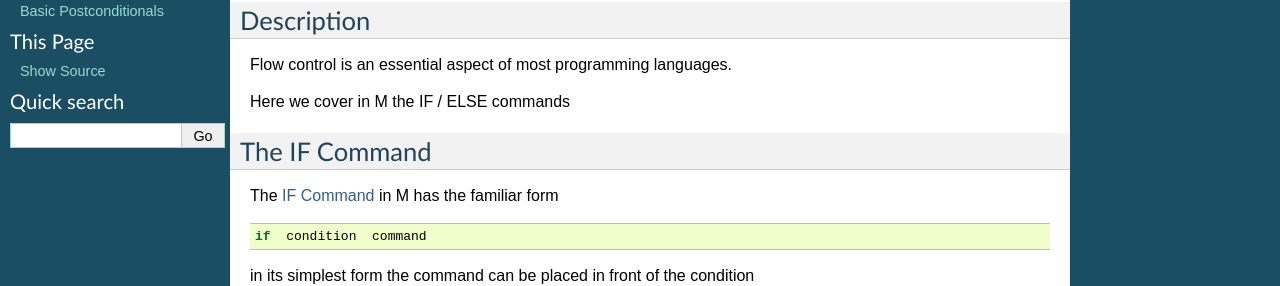
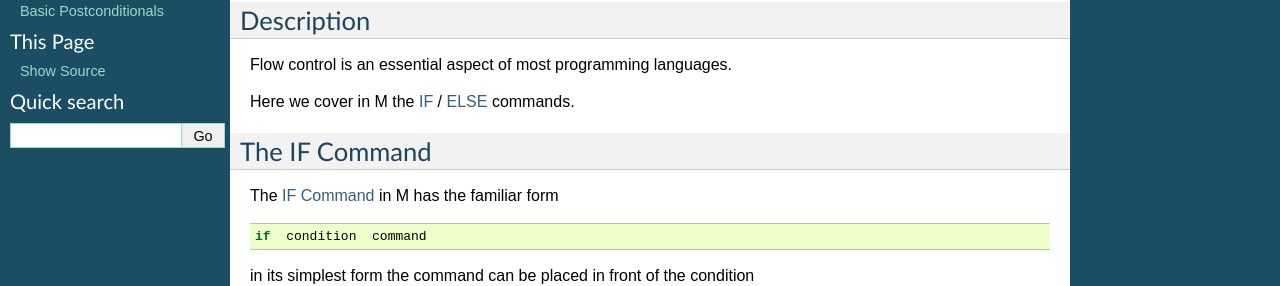
Before and after one commit to luisibanez/M-Tutorial, a Sphinx documentation site: the page built from source/BasicConditionals_Lesson.rst, in a window 1280 px wide. Shown: the part 225-511 px from the top of the page. Built offline with Sphinx 7.4.7, drawn with Linux system fonts in a browser that asks for light colours.

Commit message:
Added links to fisgtm manual.

```diff
--- a/source/BasicConditionals_Lesson.rst
+++ b/source/BasicConditionals_Lesson.rst
@@ -16,7 +16,7 @@ Description
 
 Flow control is an essential aspect of most programming languages.
 
-Here we cover in M the IF / ELSE commands
+Here we cover in M the `IF`_ / `ELSE`_ commands.
 
 
 The IF Command
```
